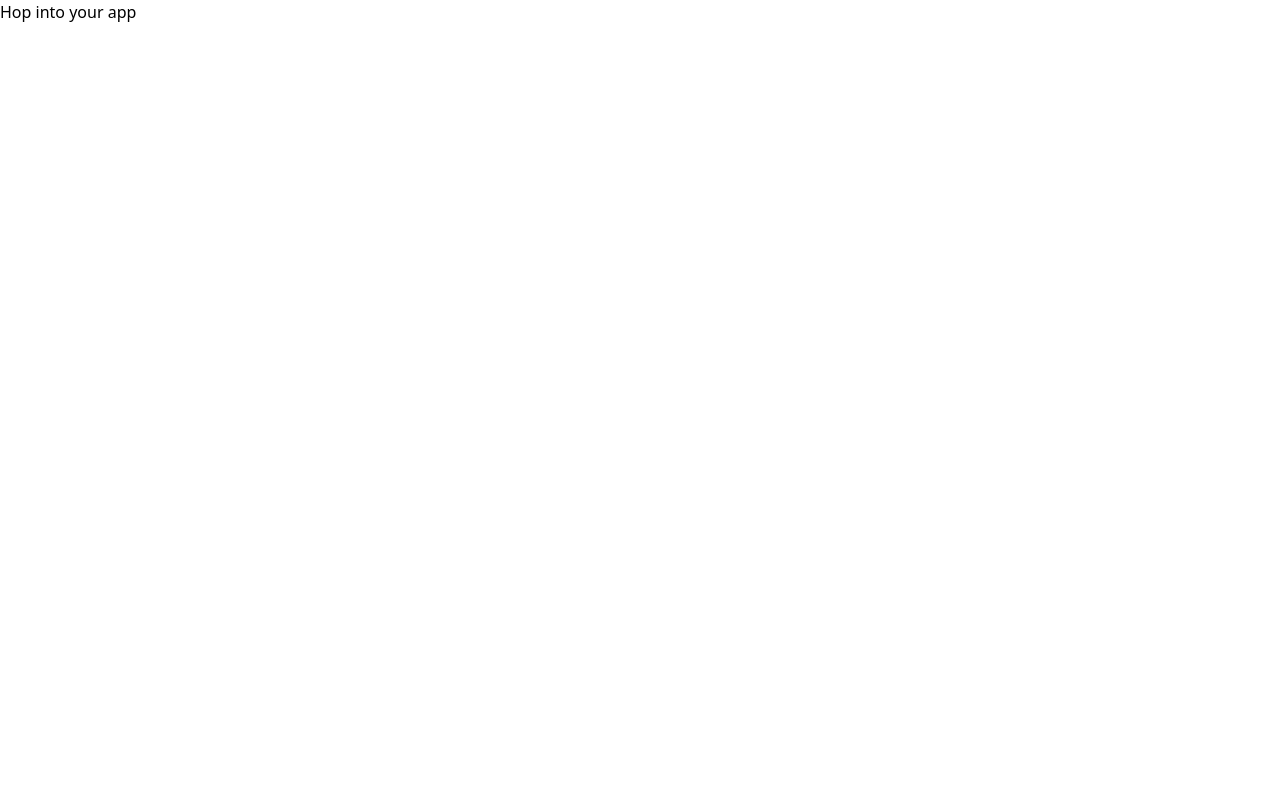
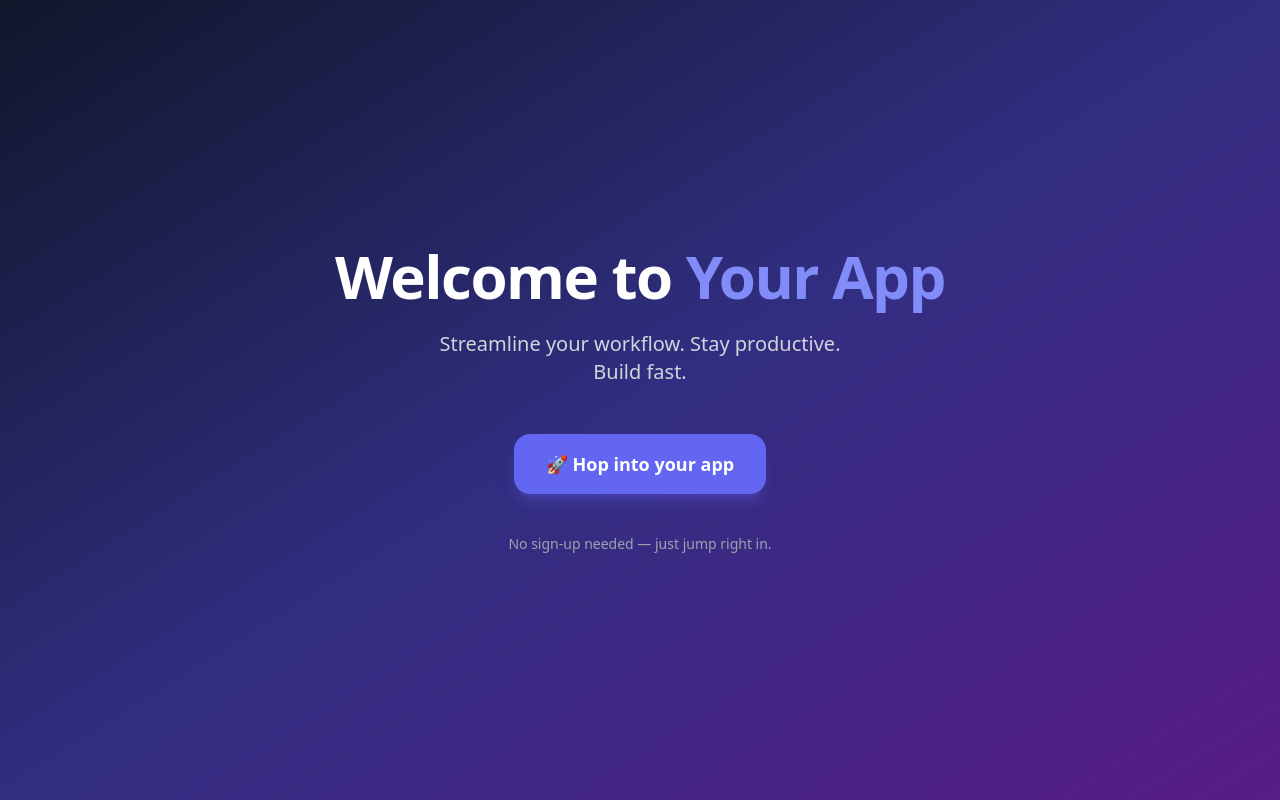
Before and after one commit to kriskris-27/express-sql, a React app in the folder frontend/: page /welcome in a window 1280 px wide. Built offline with nearby package versions, Linux system fonts and the light colour scheme; no server answers; the HTML template or start-up script is replaced by a standard one.

Commit message:
fixed landing page ui

```diff
--- a/frontend/src/pages/Landing.tsx
+++ b/frontend/src/pages/Landing.tsx
@@ -2,16 +2,37 @@ import { useAuth } from "../context/AuthContext"
 import { useNavigate } from "react-router-dom"
 
 const Landing = () => {
-    const navigate = useNavigate()
-    const {login} = useAuth()
+  const navigate = useNavigate()
+  const { login } = useAuth()
 
-    const handleClick= () =>{
-        login();
-        navigate("/")
-    }
+  const handleClick = () => {
+    login()
+    navigate("/")
+  }
+
   return (
-    <div>
-      <button onClick={handleClick} >Hop into your app</button>
+    <div className="min-h-screen flex flex-col items-center justify-center bg-gradient-to-br from-slate-900 via-indigo-900 to-purple-900 text-white">
+      {/* Hero Text */}
+      <h1 className="text-5xl md:text-6xl font-extrabold mb-6 tracking-tight text-center">
+        Welcome to <span className="text-indigo-400">Your App</span>
+      </h1>
+
+      <p className="text-lg md:text-xl text-gray-300 mb-12 text-center max-w-md">
+        Streamline your workflow. Stay productive. Build fast.
+      </p>
+
+      {/* CTA Button */}
+      <button
+        onClick={handleClick}
+        className="px-8 py-4 text-lg font-semibold bg-indigo-500 hover:bg-indigo-600 active:scale-95 transition-all duration-300 ease-in-out rounded-2xl shadow-lg shadow-indigo-500/30"
+      >
+        🚀 Hop into your app
+      </button>
+
+      {/* Subtext */}
+      <p className="mt-10 text-sm text-gray-400">
+        No sign-up needed — just jump right in.
+      </p>
     </div>
   )
 }
```
Also changed, not shown: 1 other file (tests, documents, lock files or other folders).
